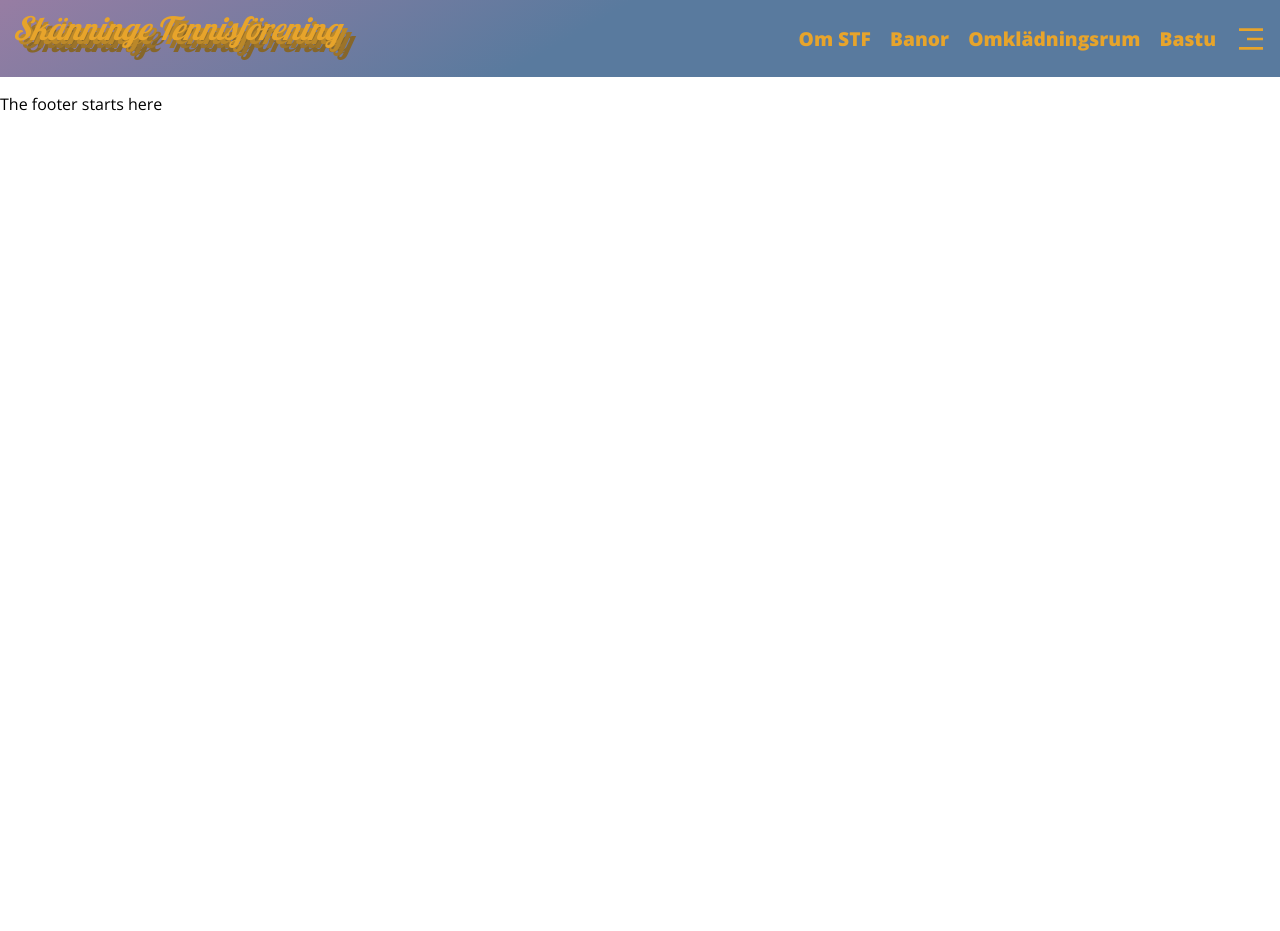
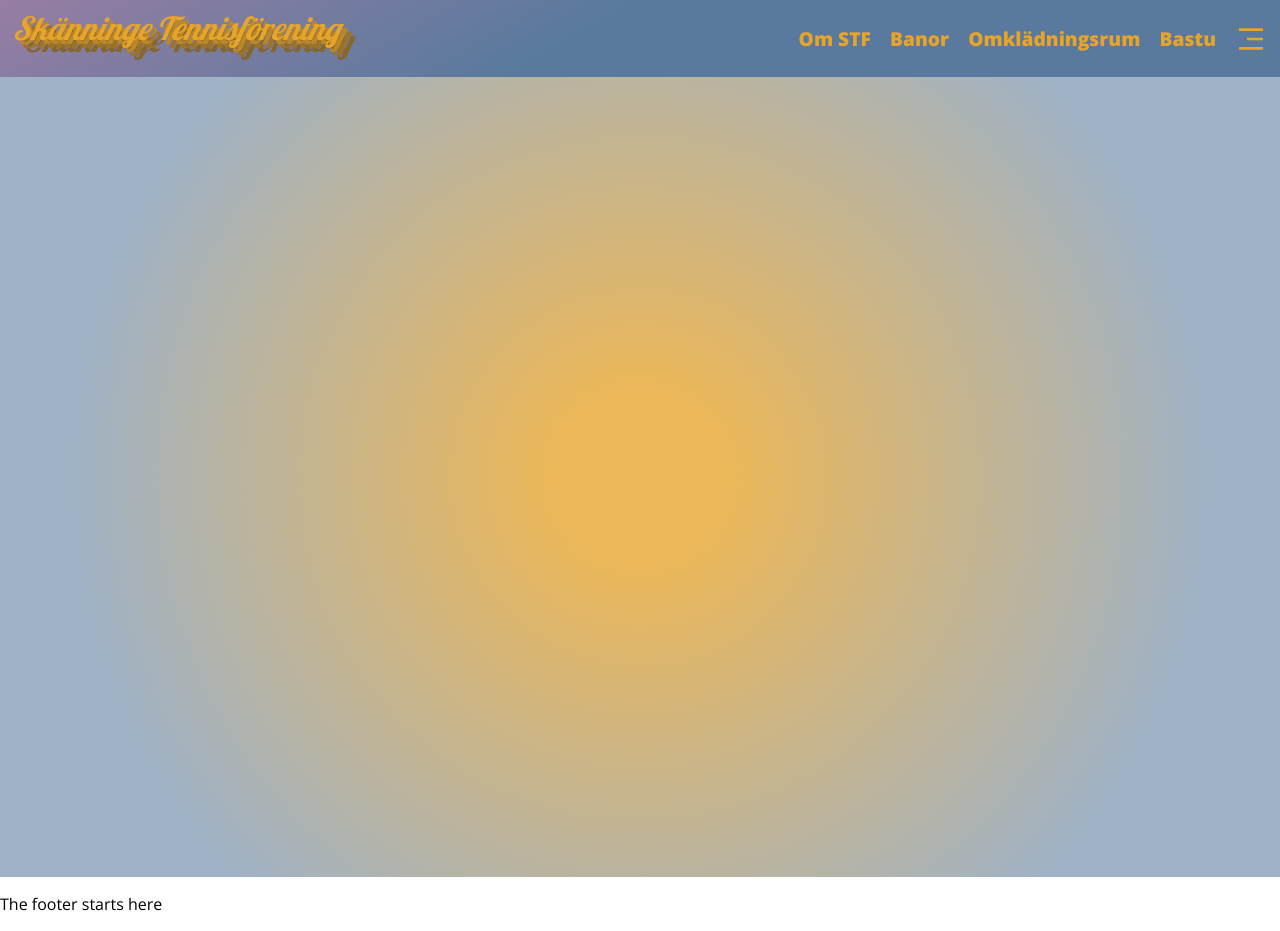
Before and after one commit to lucidrunner/tennis-react, a React (Create React App) app in the folder tennis-stf/: page / in a window 1280 px wide. Before the commit the page ends 800 px from the top, so only its background shows below. Built offline with nearby package versions, Linux system fonts and the light colour scheme.

Commit message:
Multiple pages scaffolding

```diff
--- a/tennis-stf/src/App.js
+++ b/tennis-stf/src/App.js
@@ -1,11 +1,13 @@
 import StickyHeader from "./components/StickyHeader/StickyHeader";
 import PageFooter from "./components/PageFooter/PageFooter";
+
+import './app.css';
 
 function App() {
   return (
     <section className="App no-padmar">
       <StickyHeader />
-      <section id="contentContainer">
+      <section id="contentContainer" className="main-container">
 
       </section>
       <PageFooter />
--- /dev/null
+++ b/tennis-stf/src/app.css
@@ -0,0 +1,19 @@
+.main-container{
+    min-height: 100vh;
+
+  /* ff 3.6+ */
+  background:-moz-radial-gradient(circle at 50% 50%, rgba(231, 164, 43, 0.79) 11%, rgba(89, 122, 158, 0.58) 76%);
+
+  /* safari 5.1+,chrome 10+ */
+  background:-webkit-radial-gradient(circle at 50% 50%, rgba(231, 164, 43, 0.79) 11%, rgba(89, 122, 158, 0.58) 76%);
+
+  /* opera 11.10+ */
+  background:-o-radial-gradient(circle at 50% 50%, rgba(231, 164, 43, 0.79) 11%, rgba(89, 122, 158, 0.58) 76%);
+
+  /* ie 10+ */
+  background:-ms-radial-gradient(circle at 50% 50%, rgba(231, 164, 43, 0.79) 11%, rgba(89, 122, 158, 0.58) 76%);
+
+  /* global 92%+ browsers support */
+  background:radial-gradient(circle at 50% 50%, rgba(231, 164, 43, 0.79) 11%, rgba(89, 122, 158, 0.58) 76%);
+
+}
--- a/tennis-stf/src/components/StickyHeader/HeaderNav.js
+++ b/tennis-stf/src/components/StickyHeader/HeaderNav.js
@@ -9,7 +9,6 @@ const Menu = (props) => {
     <div className={classes}>
       <li className="hover-underline-animation">
         <a href="index.html" id="nav-index">
-          {" "}
           Om STF
         </a>
       </li>
--- a/tennis-stf/src/components/styles/global.css
+++ b/tennis-stf/src/components/styles/global.css
@@ -22,6 +22,8 @@ body {
   font-size: 1rem;
   margin: 0;
   padding: 0;
+  min-height: 100vh;
+
 }
 
 .logo,
```
Also changed, not shown: tennis-stf/src/containers/home/home.css (added), tennis-stf/src/containers/home/home.jsx (added), tennis-stf/src/containers/omkl/omkl.css (added), tennis-stf/src/containers/omkl/omkl.jsx (added).
